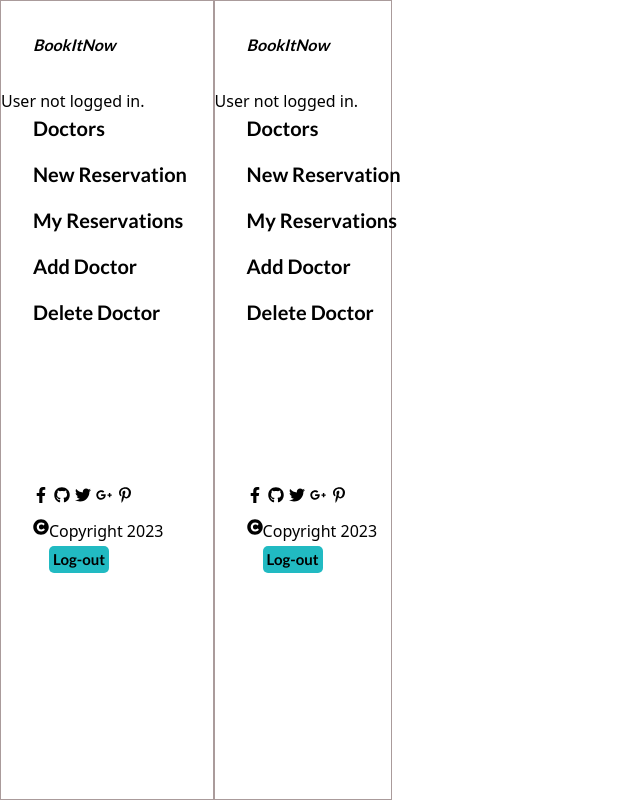
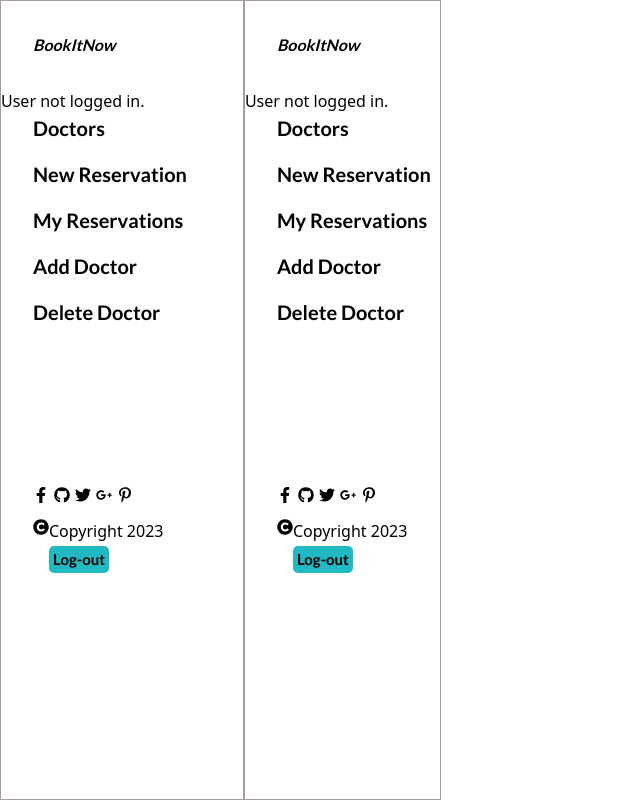
Before and after one commit to cosywasswa/BookItNow-front-end, a React (Create React App) app: page /navigation in a window 1280 px wide. Shown: the whole page, without its empty margins (0-640 px from the left). Built offline with nearby package versions, Linux system fonts and the light colour scheme.

Commit message:
Add change to nav.css

```diff
--- a/src/components/Nav/nav.css
+++ b/src/components/Nav/nav.css
@@ -29,6 +29,7 @@
     background-color: rgb(121, 110, 110);
     position: absolute;
     left: -100%;
+    z-index: 12;
   }
 
   .mob-container.active {
@@ -118,7 +119,7 @@
   }
 
   .main-container {
-    width: 100%;
+    width:85%;
   }
 
   .all-container header {
```
